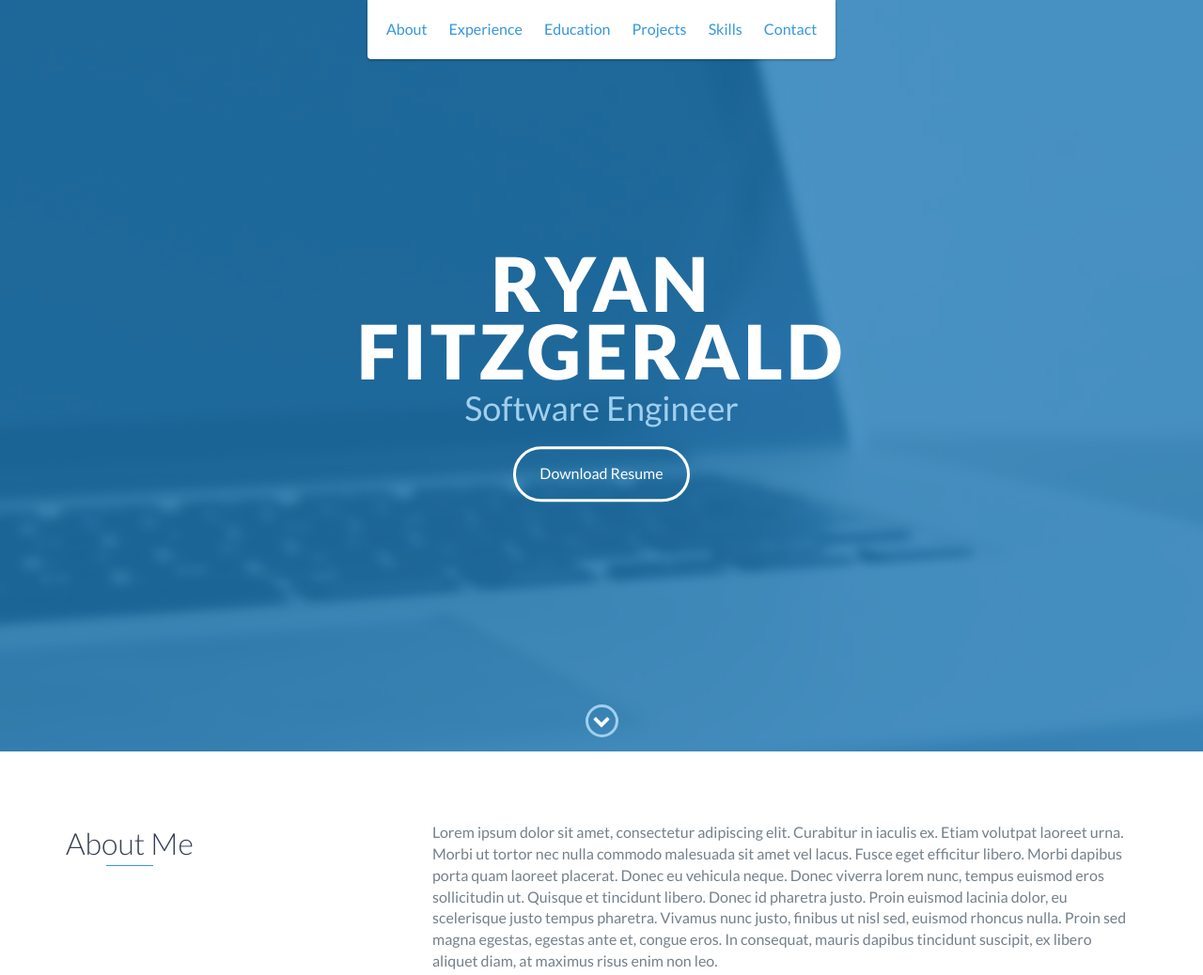
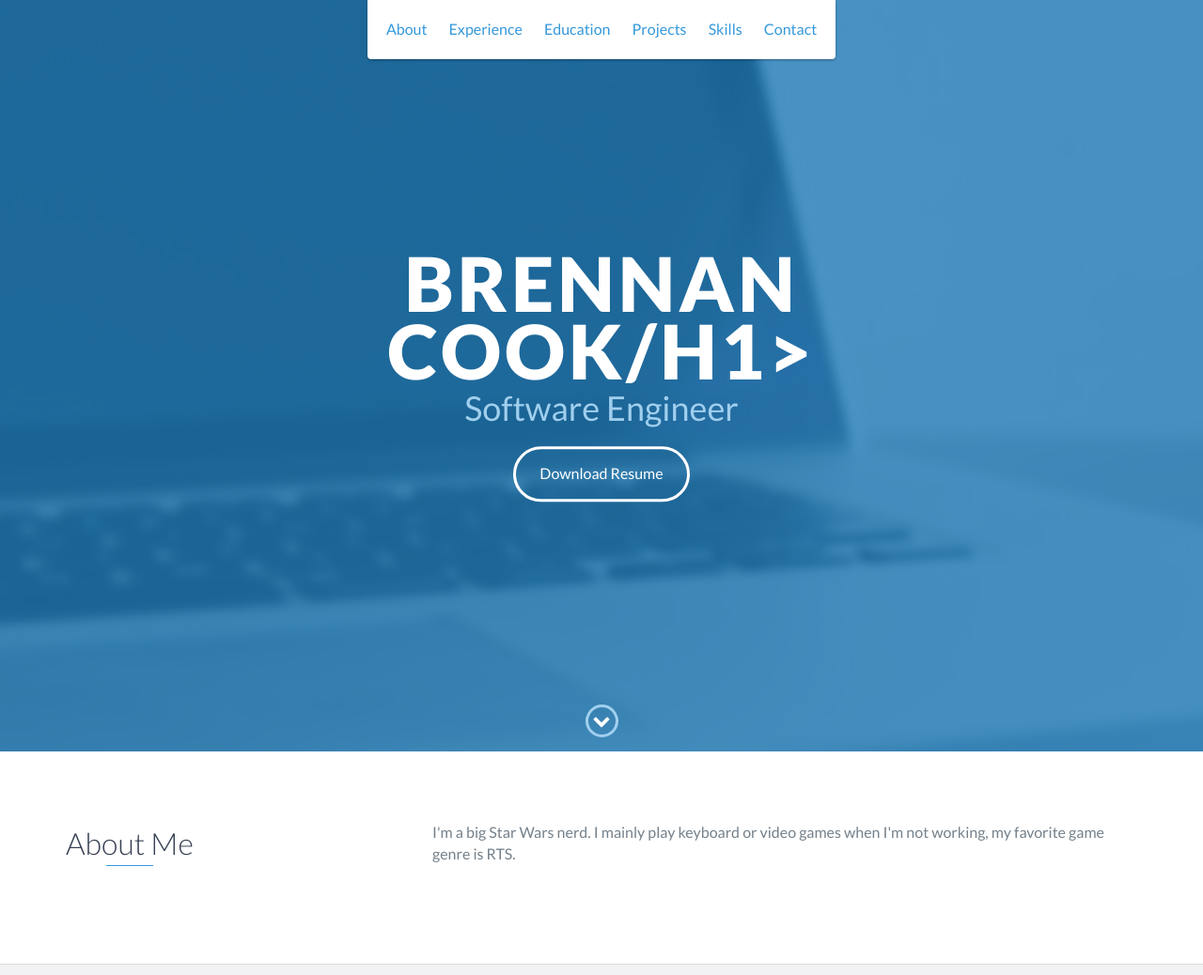
Before and after one commit to bcook03/bcook03.github.io, a website: page index.html in a window 1280 px wide. Shown: the top 1038 px of the page at 94% size. Drawn offline with nearby package versions, Linux system fonts and the light colour scheme.

Commit message:
Update index.html

```diff
--- a/index.html
+++ b/index.html
@@ -48,7 +48,7 @@
 
     <div id="lead">
         <div id="lead-content">
-            <h1>Ryan Fitzgerald</h1>
+            <h1>Brennan Cook/h1>
             <h2>Software Engineer</h2>
             <a href="#" class="btn-rounded-white">Download Resume</a>
         </div>
@@ -73,9 +73,7 @@
                 </div>
                 <div class="col-md-8">
                     <p>
-                        Lorem ipsum dolor sit amet, consectetur adipiscing elit. Curabitur in iaculis ex. Etiam volutpat laoreet urna. Morbi ut tortor nec nulla commodo malesuada sit amet vel lacus. Fusce eget efficitur libero. Morbi dapibus porta quam laoreet placerat. Donec
-                        eu vehicula neque. Donec viverra lorem nunc, tempus euismod eros sollicitudin ut. Quisque et tincidunt libero. Donec id pharetra justo. Proin euismod lacinia dolor, eu scelerisque justo tempus pharetra. Vivamus nunc justo, finibus
-                        ut nisl sed, euismod rhoncus nulla. Proin sed magna egestas, egestas ante et, congue eros. In consequat, mauris dapibus tincidunt suscipit, ex libero aliquet diam, at maximus risus enim non leo.
+                        I'm a big Star Wars nerd. I mainly play keyboard or video games when I'm not working, my favorite game genre is RTS.
                     </p>
                 </div>
             </div>
```
